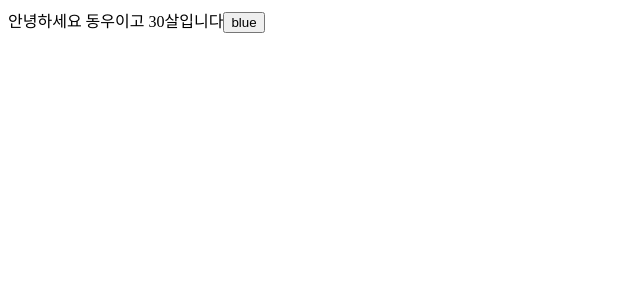
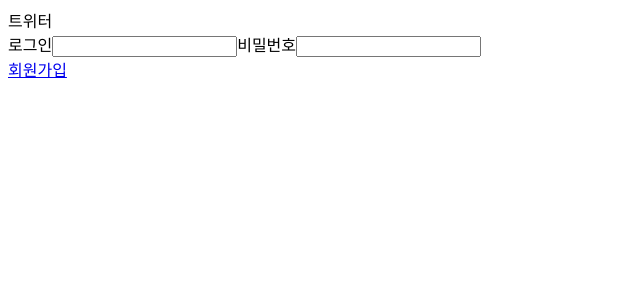
Before and after one commit to bluke127/vueDong, a Vue app: page / in a window 1280 px wide. Shown: the top 300 px of the page, without its empty margins (0-640 px from the left). Built offline with nearby package versions, Linux system fonts and the light colour scheme.

Commit message:
[fix]라우터뷰, 라우터 링크, 데이트 피커까지 설치

```diff
--- a/package.json
+++ b/package.json
@@ -11,13 +11,16 @@
   "author": "",
   "license": "ISC",
   "dependencies": {
+    "@babel/core": "^7.15.0",
     "@babel/plugin-transform-runtime": "^7.15.0",
     "@babel/preset-env": "^7.15.0",
     "babel-loader": "^8.2.2",
     "css-loader": "^6.2.0",
     "html-webpack-plugin": "^5.3.2",
     "style-loader": "^3.2.1",
-    "vue": "^2.6.14"
+    "vue": "^2.6.14",
+    "vue-router": "^3.5.2",
+    "vuejs-datepicker": "^1.6.2"
   },
   "devDependencies": {
     "vue-loader": "^15.9.8",
--- a/src/App.vue
+++ b/src/App.vue
@@ -1,68 +1,18 @@
 <template>
   <div id="app">
-    <display
-      :loading="loading"
-      :user="user"
-      :userIndex="index"
-      @counting="setUser"
-    >
-    </display>
-    <color> </color>
+    <router-view :key="$route.fullPath" />
   </div>
 </template>
 
 <script>
-import Display from "./components/display.vue";
-import Color from "./components/color.vue";
-import { getUser } from "./apis/user.js";
 
 export default {
-  components: { display: Display, color: Color },
   data() {
-    return {
-      loading: true,
-      //유저의 정보만 담아주는 data값
-      user: { name: "동우", age: 30, color: "blue" },
-      //유저의 정보 풀
-      userInfo: [
-        { name: "동우", age: 30, color: "blue" },
-        { name: "희철", age: 27, color: "green" },
-        { name: "원우", age: 27, color: "gold" },
-      ],
-      //유저의 정보를 공간값으로 추출하기 위한 공간값 변수
-      index: 0,
-    };
   },
   mounted() {
-    this.fetchUser();
   },
   methods: {
-    //유저의 필요한 정보를 추출
-    setUser(index) {
-      // //index를 length나눈 나머지가 0이면 무조건 동우, 1이면 희철, 2면 원우
-      this.index = index % this.userInfo.length;
-      // //질문사항 !!!!! 이걸 좀더 깔끔한 코드로 가능? 객체의 첫번째 키에 배열 0번째 값넣는,,
-      // this.user.name = this.userInfo[this.index][0];
-      // this.user.age = this.userInfo[this.index][1];
-      // this.user.color = this.userInfo[this.index][2];
-      // console.log(this.user, "000");
 
-      this.user = this.userInfo[this.index];
-    },
-    //api활용 메서드(로딩 및 유저 정보를 넣어주는)
-    async fetchUser() {
-      try {
-        console.log(this.user);
-        console.log(this.user, await getUser(this.user));
-        this.loading = true;
-        const user = await getUser(this.user);
-        this.user = user;
-      } catch (e) {
-        console.log(e);
-      } finally {
-        this.loading = false;
-      }
-    },
   },
 };
 </script>
--- /dev/null
+++ b/src/page/Join.vue
@@ -0,0 +1,16 @@
+<template>
+  <div>생년월일 : <Datepicker></Datepicker></div>
+</template>
+
+<script>
+import Datepicker from 'vuejs-datepicker';
+export default {
+     components: {
+    Datepicker
+  }
+}
+</script>
+
+<style>
+
+</style>
--- /dev/null
+++ b/src/page/Login.vue
@@ -0,0 +1,20 @@
+<template>
+  <div>
+    <div>트위터</div>
+    <div>
+      <label>로그인</label><input type="text" />
+      <label>비밀번호</label><input type="text" />
+    </div>
+    <router-link to="/join">회원가입</router-link>
+  </div>
+</template>
+
+<script>
+export default {
+
+}
+</script>
+
+<style>
+
+</style>
--- /dev/null
+++ b/src/router/index.js
@@ -0,0 +1,28 @@
+import Vue from "vue"
+import VueRouter from 'vue-router'
+
+import Join from "../../src/page/Join.vue"
+import Login from "../../src/page/Login.vue"
+import Content from "../../src/page/content.vue"
+Vue.use(VueRouter)
+
+export default new VueRouter ({
+    mode : "history", //history를 써야 자연스러운 url 기능을 사용할 수 있다. 아니면 #기호로 url 사용!
+    routes : [
+        {
+        path:"/",
+        name : "Login",
+        component : Login,
+        },
+        {
+        path:"/join",
+        name : "Join",
+        component : Join,
+        },
+        {
+        path:"/content",
+        name : "Content",
+        component : Content,
+        }
+    ]
+})
--- a/webpack.config.js
+++ b/webpack.config.js
@@ -5,12 +5,18 @@
 module.exports = {
   mode: "development",
   entry: "./src/main.js",
+  resolve:{
+    alias:{
+        "@": path.join(__dirname, "src"),
+      }
+  },
   module: {
     rules: [
       {
         test: /\.css$/i,
         use: ["style-loader", "css-loader"],
       },
+
       {
         test: /\.js$/,
         /** .js로  끝나는 거 */
```
Also changed, not shown: jsconfig.json (added, +17 -0 lines), src/main.js (+5 -2 lines), src/page/content.vue (added), 4 other files (tests, documents, lock files or other folders).
